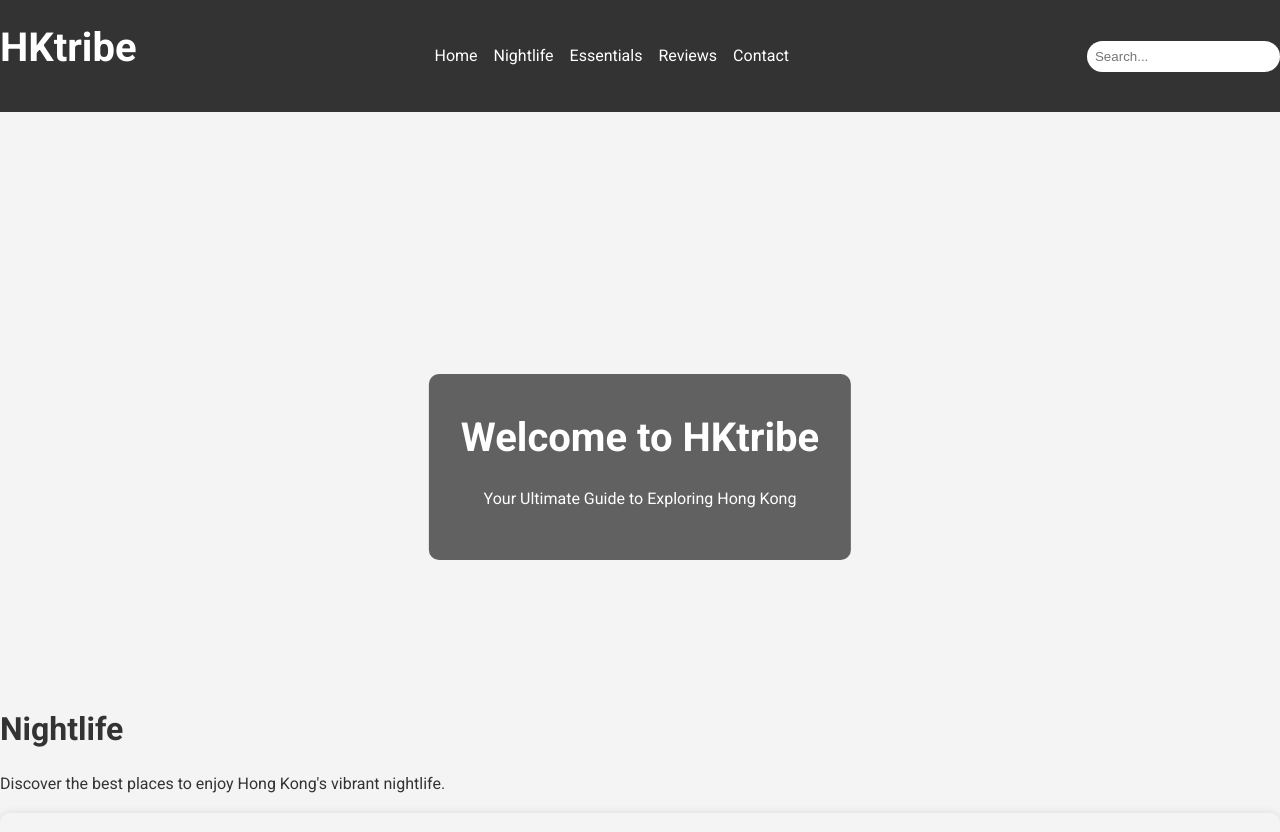
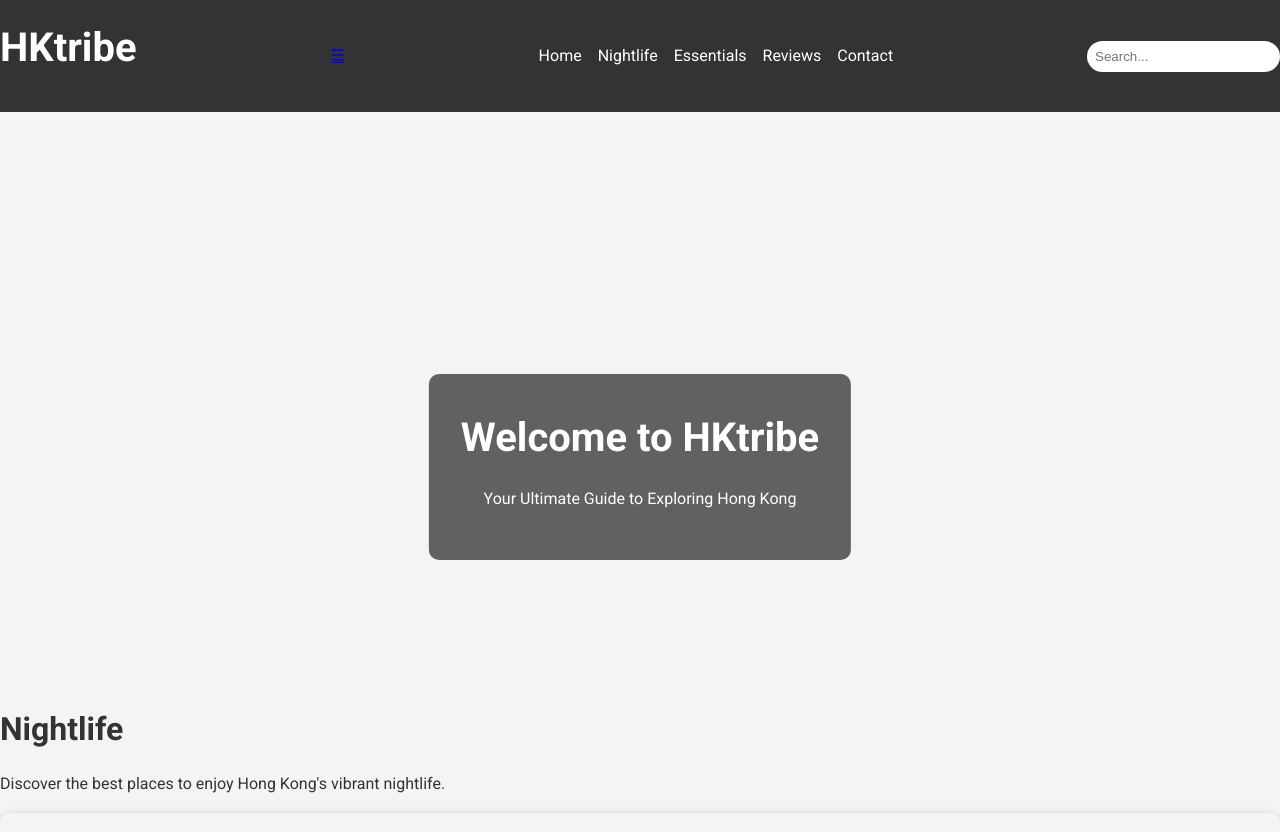
Before and after one commit to moonbadger13/HKtribe2, a plain HTML site: page index.html in a window 1280 px wide. Shown: the top 832 px of the page. Drawn offline with Linux system fonts and the light colour scheme; files that its build step writes are made by us from their sources; files whose address does not match are found by name.

Commit message:
Update index.html

```diff
--- a/index.html
+++ b/index.html
@@ -11,6 +11,7 @@
 <body>
     <header>
         <h1>HKtribe</h1>
+        <a href="#" id="menu-toggle">☰</a>
         <nav>
             <ul>
                 <li><a href="#home">Home</a></li>
```
